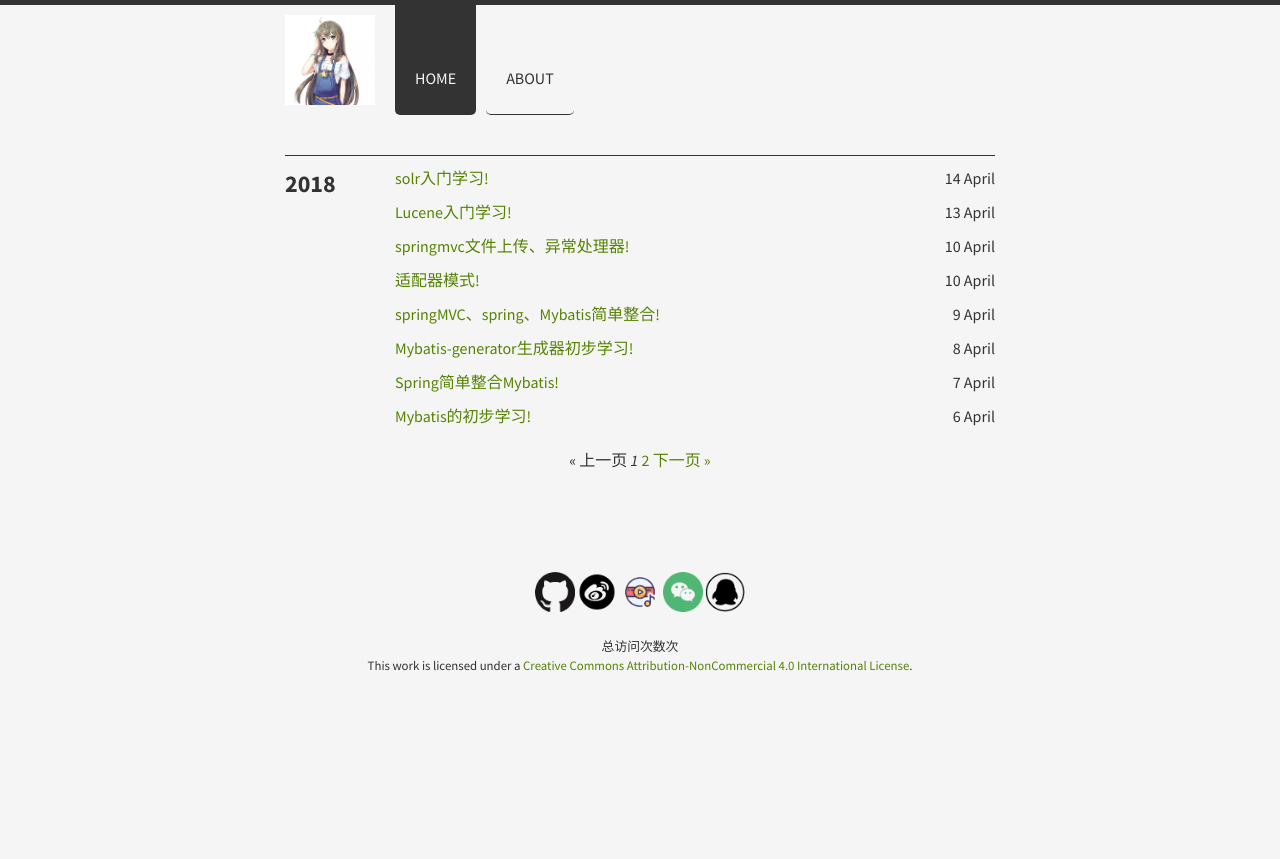
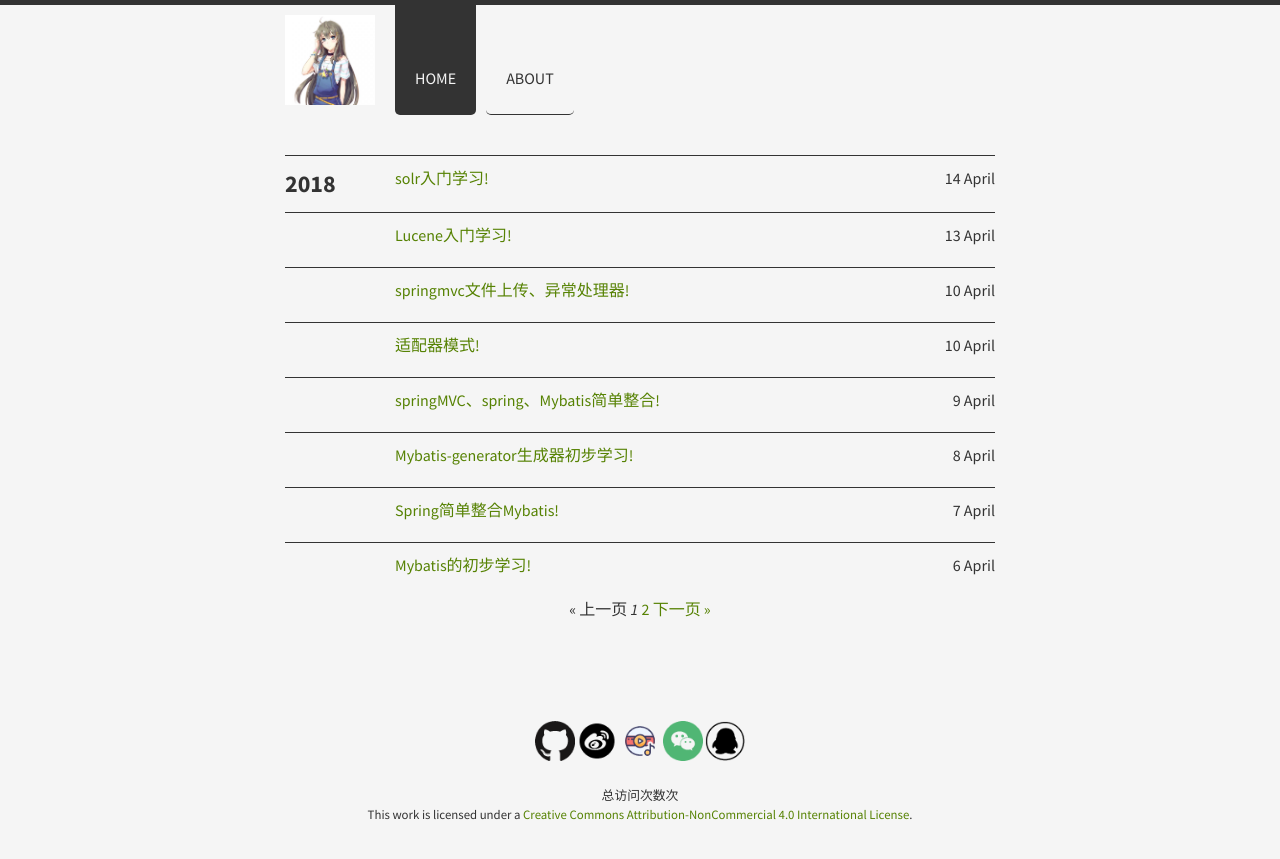
Before and after one commit to ruanwenjun/ruanwenjun.github.io, a Jekyll site: the page built from index.html, in a window 1280 px wide. Shown: the top 859 px of the page. Built offline with Jekyll 4.4.1, drawn with Linux system fonts in a browser that asks for light colours; nearby versions of some CDN libraries; the list of posts is cut into pages by our own code; comment, search, counter and statistics services are not loaded.

Commit message:
尝试修复页面目录问题

```diff
--- a/_layouts/home.html
+++ b/_layouts/home.html
@@ -33,6 +33,15 @@ title: Home
     <div>
 
 {% endif %}
+	{% unless forloop.first %}
+    </div>
+  	</div>
+  	{% endunless %}
+
+  	<div class="archive-item fadeInDown animated">
+    	<h2></h2>
+    <div>
+
 {% endunless %}
 
  <article>
```
